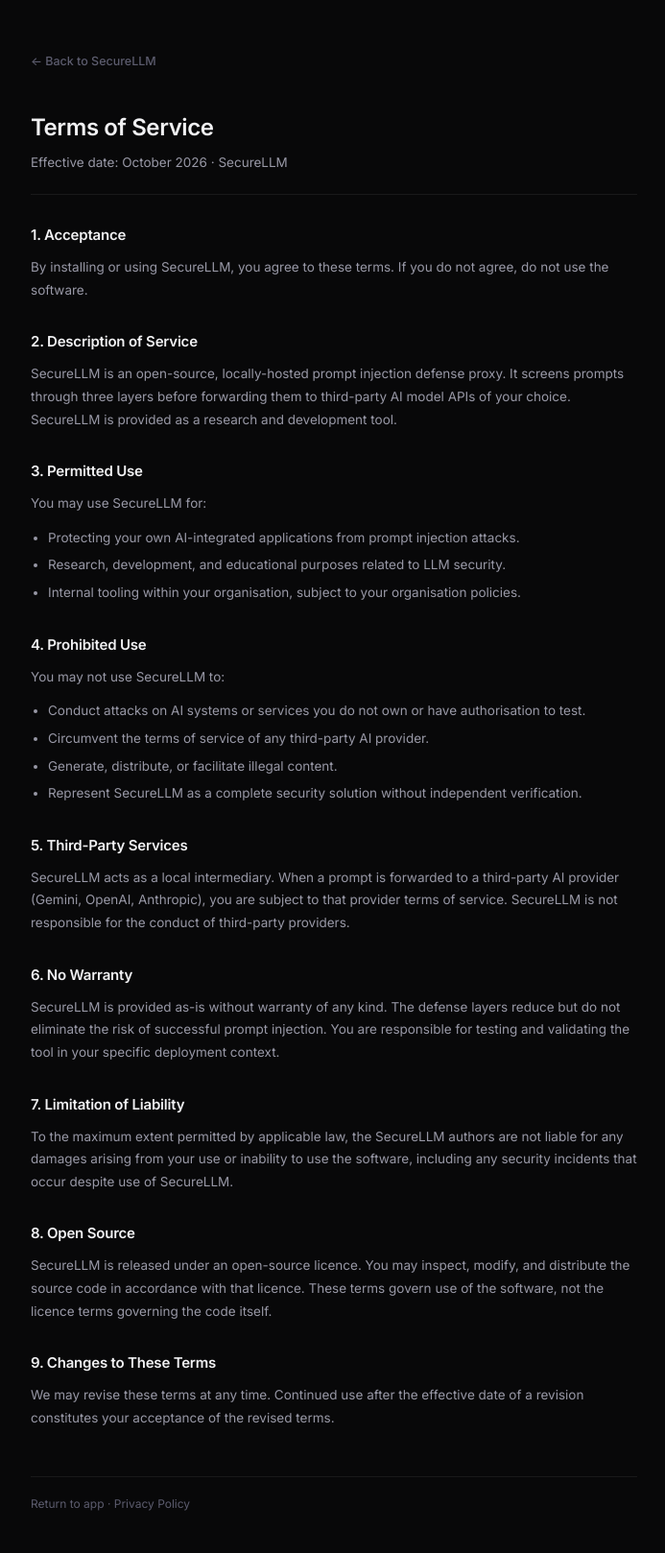
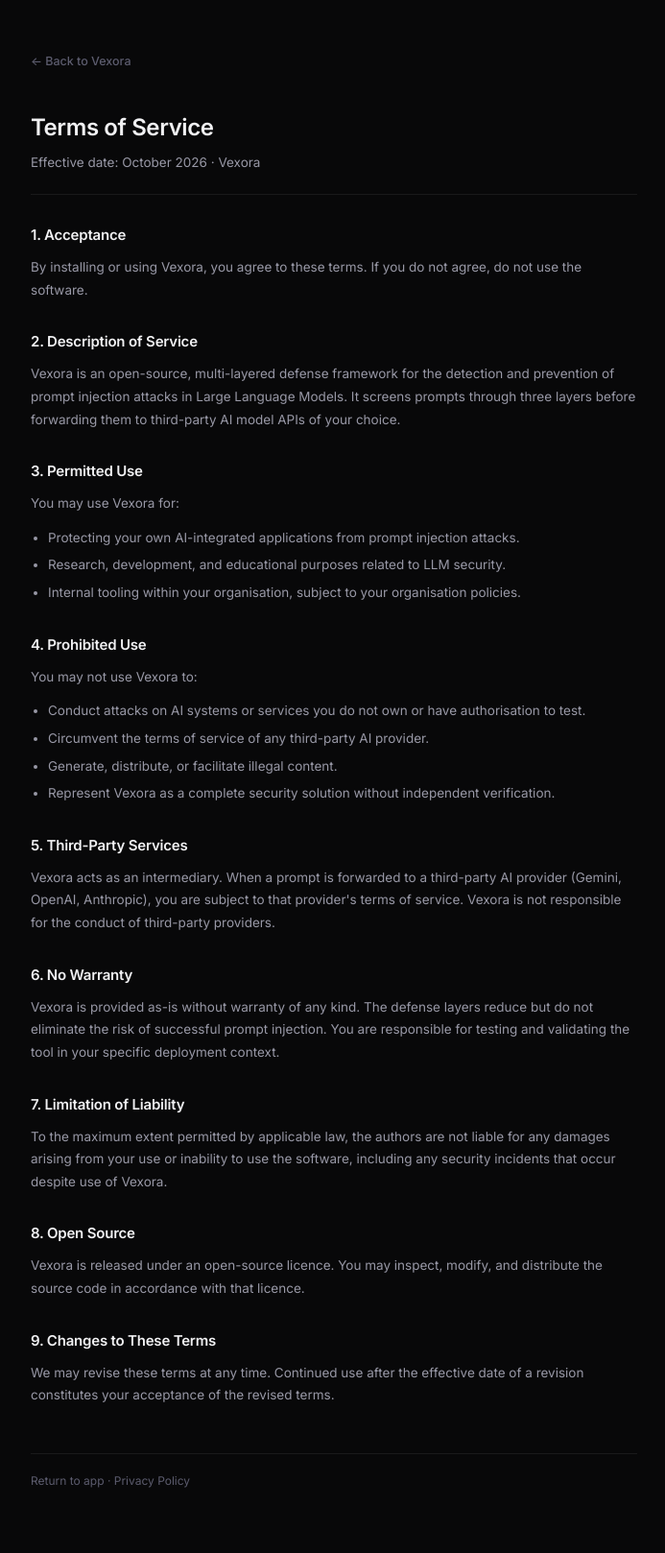
Before and after one commit to MrShubham-Sharma/LLM-Based-Prompt-Injection, a Flask app: page /terms in a window 1280 px wide. Shown: the top 1618 px of the page at 96% size, without its empty margins (292-985 px from the left). After the commit the page ends 1550 px from the top, so only its background shows below. Run offline with Flask 3, Linux system fonts and the light colour scheme.

Commit message:
Update project title to Vexora: A Multi-Layered Defense Framework for the Detection and Prevention of Prompt Injection Attacks in Large Language Models

```diff
--- a/app.py
+++ b/app.py
@@ -1,5 +1,5 @@
 """
-SecureLLM AI — Multi-Provider Flask Server Backend
+Vexora: A Multi-Layered Defense Framework for the Detection and Prevention of Prompt Injection Attacks in Large Language Models
 
 Orchestrates the 3-layer prompt injection defense pipeline in the background
 and provides real-time streaming integrations with:
--- a/browser-extension/popup.html
+++ b/browser-extension/popup.html
@@ -3,7 +3,7 @@
 <head>
   <meta charset="UTF-8">
   <meta name="viewport" content="width=device-width, initial-scale=1.0">
-  <title>SecureLLM</title>
+  <title>Vexora</title>
   <link rel="stylesheet" href="popup.css">
 </head>
 <body>
@@ -14,12 +14,12 @@
       <div class="brand">
         <span class="brand-icon">🛡️</span>
         <div>
-          <div class="brand-name">SecureLLM</div>
+          <div class="brand-name">Vexora</div>
           <div class="brand-sub">Prompt Injection Shield</div>
         </div>
       </div>
       <!-- On/Off toggle -->
-      <label class="toggle-pill" title="Enable or disable SecureLLM on this tab">
+      <label class="toggle-pill" title="Enable or disable Vexora on this tab">
         <input type="checkbox" id="enable-toggle" checked>
         <span class="toggle-track">
           <span class="toggle-thumb"></span>
--- a/static/css/style.css
+++ b/static/css/style.css
@@ -238,6 +238,11 @@ body {
     color: var(--text-3);
     display: block;
     margin-top: -1px;
+    max-width: min(50vw, 680px);
+    white-space: nowrap;
+    overflow: hidden;
+    text-overflow: ellipsis;
+    letter-spacing: -0.1px;
 }
 
 /* Defense status indicator */
--- a/static/js/dashboard.js
+++ b/static/js/dashboard.js
@@ -1,5 +1,6 @@
 /**
- * SecureLLM AI — Real-Time Multi-LLM Dashboard & Background Defense Controller
+ * Vexora: A Multi-Layered Defense Framework for the Detection and Prevention of Prompt Injection Attacks in Large Language Models
+ * Real-Time Multi-LLM Dashboard & Background Defense Controller
  *
  * Supports live real-time token streaming with:
  * - Google Gemini (gemini-3.8-flash, gemini-2.5-flash, gemini-1.5-pro)
@@ -378,7 +379,7 @@ document.addEventListener("DOMContentLoaded", () => {
             const dataStr = "data:text/json;charset=utf-8," + encodeURIComponent(JSON.stringify(telemetryHistory, null, 2));
             const downloadAnchor = document.createElement("a");
             downloadAnchor.setAttribute("href", dataStr);
-            downloadAnchor.setAttribute("download", `securellm_telemetry_audit_${new Date().toISOString().slice(0, 19).replace(/[:T]/g, "-")}.json`);
+            downloadAnchor.setAttribute("download", `vexora_telemetry_audit_${new Date().toISOString().slice(0, 19).replace(/[:T]/g, "-")}.json`);
             document.body.appendChild(downloadAnchor);
             downloadAnchor.click();
             downloadAnchor.remove();
--- a/templates/terms.html
+++ b/templates/terms.html
@@ -3,8 +3,8 @@
 <head>
     <meta charset="UTF-8">
     <meta name="viewport" content="width=device-width, initial-scale=1.0">
-    <title>Terms of Service - SecureLLM</title>
-    <meta name="description" content="SecureLLM terms of service. Review the terms governing your use of the SecureLLM prompt injection defense proxy.">
+    <title>Terms of Service - Vexora</title>
+    <meta name="description" content="Vexora terms of service. Review the terms governing your use of the Vexora prompt injection defense framework.">
     <link rel="icon" type="image/jpeg" href="/static/favicon.jpg">
     <link rel="preconnect" href="https://fonts.googleapis.com">
     <link rel="preconnect" href="https://fonts.gstatic.com" crossorigin>
@@ -13,19 +13,19 @@
 </head>
 <body>
 <div class="legal-layout">
-    <a href="/" class="legal-back">&#8592; Back to SecureLLM</a>
+    <a href="/" class="legal-back">&#8592; Back to Vexora</a>
 
     <h1>Terms of Service</h1>
-    <p class="legal-meta">Effective date: October 2026 &middot; SecureLLM</p>
+    <p class="legal-meta">Effective date: October 2026 &middot; Vexora</p>
 
     <h2>1. Acceptance</h2>
-    <p>By installing or using SecureLLM, you agree to these terms. If you do not agree, do not use the software.</p>
+    <p>By installing or using Vexora, you agree to these terms. If you do not agree, do not use the software.</p>
 
     <h2>2. Description of Service</h2>
-    <p>SecureLLM is an open-source, locally-hosted prompt injection defense proxy. It screens prompts through three layers before forwarding them to third-party AI model APIs of your choice. SecureLLM is provided as a research and development tool.</p>
+    <p>Vexora is an open-source, multi-layered defense framework for the detection and prevention of prompt injection attacks in Large Language Models. It screens prompts through three layers before forwarding them to third-party AI model APIs of your choice.</p>
 
     <h2>3. Permitted Use</h2>
-    <p>You may use SecureLLM for:</p>
+    <p>You may use Vexora for:</p>
     <ul>
         <li>Protecting your own AI-integrated applications from prompt injection attacks.</li>
         <li>Research, development, and educational purposes related to LLM security.</li>
@@ -33,25 +33,25 @@
     </ul>
 
     <h2>4. Prohibited Use</h2>
-    <p>You may not use SecureLLM to:</p>
+    <p>You may not use Vexora to:</p>
     <ul>
         <li>Conduct attacks on AI systems or services you do not own or have authorisation to test.</li>
         <li>Circumvent the terms of service of any third-party AI provider.</li>
         <li>Generate, distribute, or facilitate illegal content.</li>
-        <li>Represent SecureLLM as a complete security solution without independent verification.</li>
+        <li>Represent Vexora as a complete security solution without independent verification.</li>
     </ul>
 
     <h2>5. Third-Party Services</h2>
-    <p>SecureLLM acts as a local intermediary. When a prompt is forwarded to a third-party AI provider (Gemini, OpenAI, Anthropic), you are subject to that provider terms of service. SecureLLM is not responsible for the conduct of third-party providers.</p>
+    <p>Vexora acts as an intermediary. When a prompt is forwarded to a third-party AI provider (Gemini, OpenAI, Anthropic), you are subject to that provider's terms of service. Vexora is not responsible for the conduct of third-party providers.</p>
 
     <h2>6. No Warranty</h2>
-    <p>SecureLLM is provided as-is without warranty of any kind. The defense layers reduce but do not eliminate the risk of successful prompt injection. You are responsible for testing and validating the tool in your specific deployment context.</p>
+    <p>Vexora is provided as-is without warranty of any kind. The defense layers reduce but do not eliminate the risk of successful prompt injection. You are responsible for testing and validating the tool in your specific deployment context.</p>
 
     <h2>7. Limitation of Liability</h2>
-    <p>To the maximum extent permitted by applicable law, the SecureLLM authors are not liable for any damages arising from your use or inability to use the software, including any security incidents that occur despite use of SecureLLM.</p>
+    <p>To the maximum extent permitted by applicable law, the authors are not liable for any damages arising from your use or inability to use the software, including any security incidents that occur despite use of Vexora.</p>
 
     <h2>8. Open Source</h2>
-    <p>SecureLLM is released under an open-source licence. You may inspect, modify, and distribute the source code in accordance with that licence. These terms govern use of the software, not the licence terms governing the code itself.</p>
+    <p>Vexora is released under an open-source licence. You may inspect, modify, and distribute the source code in accordance with that licence.</p>
 
     <h2>9. Changes to These Terms</h2>
     <p>We may revise these terms at any time. Continued use after the effective date of a revision constitutes your acceptance of the revised terms.</p>
```
Also changed, not shown: templates/index.html (+6 -6 lines), templates/privacy.html (+12 -12 lines), README.md, browser-extension/manifest.json, 1 other file.
